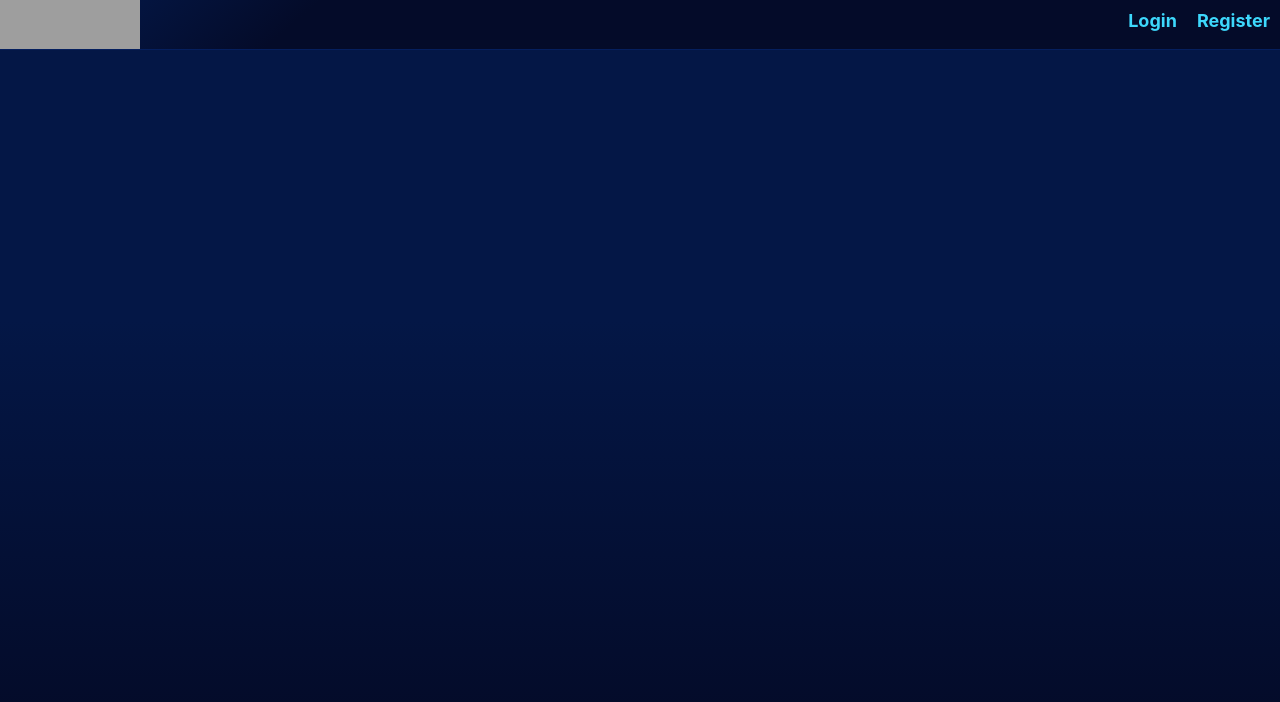
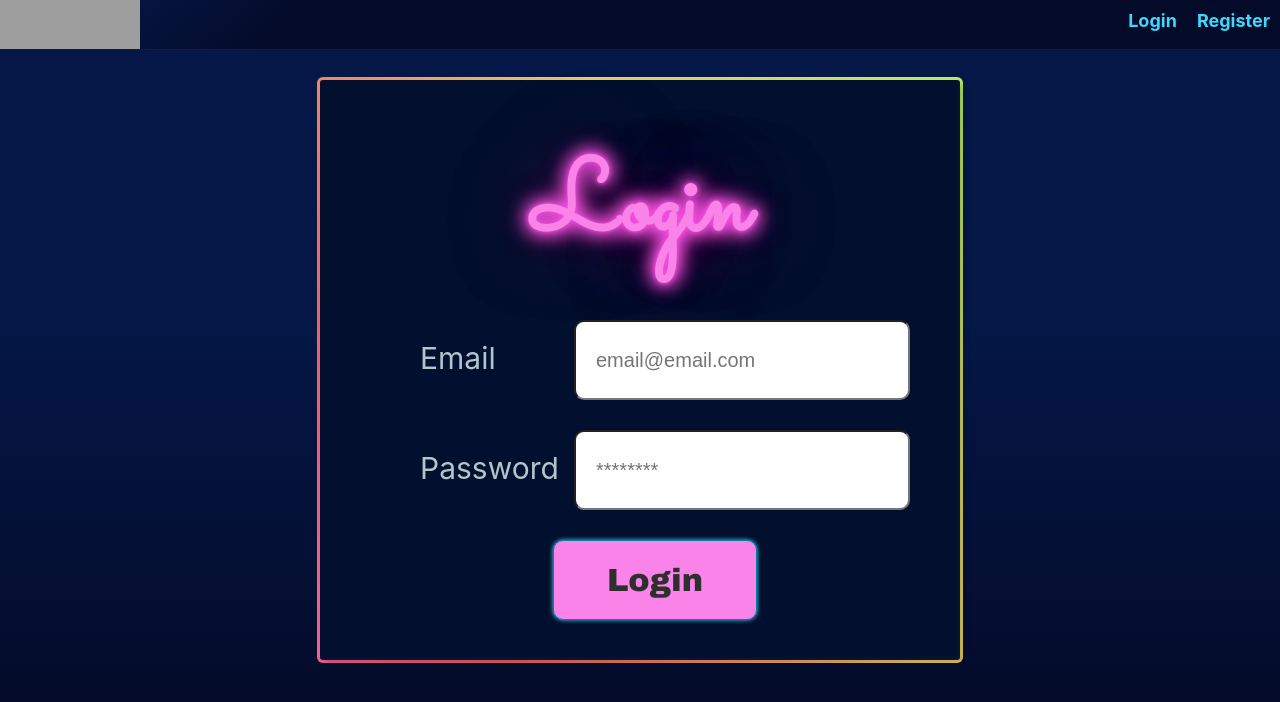
Before and after one commit to kathyswu/Quizzr-frontend, a React (Create React App) app: page /login in a window 1280 px wide. Shown: the top 702 px of the page. Built offline with nearby package versions, Linux system fonts and the light colour scheme; grey boxes are pictures that could not be loaded.

Commit message:
Add home and login form styling

```diff
--- a/src/components/Nav/Nav.jsx
+++ b/src/components/Nav/Nav.jsx
@@ -9,8 +9,8 @@ function Nav(props) {
         <Link to="" className="logo"><img src="https://i.imgur.com/spEqEvR.png" /></Link>
       </section>
       <section>
-        <Link to="">Login</Link>
-        <Link to="">Register</Link>
+        <Link to="/login">Login</Link>
+        <Link to="/register">Register</Link>
       </section>
     </div>
   );
--- a/src/config/routes.js
+++ b/src/config/routes.js
@@ -1,12 +1,14 @@
 import React from "react";
 import { Switch, Route, Redirect } from "react-router-dom";
 
-import { Home } from "../pages";
+import { Home, Login, Register } from "../pages";
 
 function Routes(props) {
   return (
     <Switch>
       <Route exact path="/" component={Home} />
+      <Route exact path="/login" component={Login} />
+      <Route exact path="/register" component={Register} />
     </Switch>
   );
 }
--- a/src/pages/Home/Home.jsx
+++ b/src/pages/Home/Home.jsx
@@ -3,7 +3,7 @@ import "./Home.scss";
 const Home = () => {
   return (
     <div className="home">
-      <div className="banner">
+        <div className="banner gradient-border-home">
           <h1>
             <span>W</span>
             <span>E</span>
@@ -46,7 +46,6 @@ const Home = () => {
       <h2>
         play now
       </h2>
-
     </div>
   );
 }
--- a/src/pages/Home/Home.scss
+++ b/src/pages/Home/Home.scss
@@ -20,9 +20,58 @@
   justify-content: center;
   align-items: center;
   background: linear-gradient(to right, #0f0c29, #302b63, #24243e);
-  width: 70%;
+  width: 80%;
   height: 60%;
-  border-radius: 80px;
+  border-radius: 10px;
+}
+
+// Gradient Border by @alphardex on CodePen
+// gradient: https://www.gradientmagic.com/collection/rainbowstandard
+.gradient-border-home {
+  --border-width: 3px;
+
+  position: relative;
+  width: 80%;
+  height: 60%;
+  font-size: 2.5rem;
+  color: v.$text;
+  background-color: darken(v.$base, 5%);
+  box-shadow: -1px -1px 4px rgba(255, 255, 255, 0.05),
+    4px 4px 6px rgba(0, 0, 0, 0.2),
+    inset -1px -1px 4px rgba(255, 255, 255, 0.05),
+    inset 1px 1px 1px rgba(0, 0, 0, 0.1);
+  border-radius: 10px;
+
+  &::after {
+    position: absolute;
+    content: "";
+    top: calc(-1 * var(--border-width));
+    left: calc(-1 * var(--border-width));
+    z-index: -1;
+    width: calc(100% + var(--border-width) * 2);
+    height: calc(100% + var(--border-width) * 2);
+    background: linear-gradient(
+      60deg,
+      hsl(224, 85%, 66%),
+      hsl(269, 85%, 66%),
+      hsl(314, 85%, 66%),
+      hsl(359, 85%, 66%),
+      hsl(44, 85%, 66%),
+      hsl(89, 85%, 66%),
+      hsl(134, 85%, 66%),
+      hsl(179, 85%, 66%)
+    );
+    background-size: 300% 300%;
+    background-position: 0 50%;
+    border-radius: calc(2 * var(--border-width));
+    animation: moveGradient 4s alternate infinite;
+  }
+}
+
+@keyframes moveGradient {
+  50% {
+    background-position: 100% 50%;
+  }
 }
 
 // Glowing Box Effect by @prathkum on CodePen for banner element
@@ -83,8 +132,6 @@ ul {
 }
 
 // Bouncing Words Animation by @arlinacode on CodePen for banner element
-@import url("https://fonts.googleapis.com/css?family=Luckiest+Guy");
-
 $darkertext: darken(v.$text, 40%);
 
 h1 {
@@ -208,9 +255,6 @@ h1 span:nth-child(14) {
 // CSS Neon Sign Effect by @ananyaneogi on CodePen
 @import url("https://fonts.googleapis.com/css?family=Sacramento&display=swap");
 
-$lightpink: lighten(v.$accent, 10%);
-$darkpink: darken(v.$accent, 50%);
-
 h2 {
   font-size: 120px;
   line-height: calc(20px + 20vh);
@@ -256,10 +300,6 @@ h2 {
       0 0 30px rgb(44, 44, 44), 0 0 80px rgb(44, 44, 44),
       0 0 80px rgb(44, 44, 44);
     color: rgb(197, 178, 115);
-    /*color: $lightpink;
-    text-shadow: 0 0 5px v.$accent, 0 0 15px v.$accent, 0 0 25px v.$accent,
-      0 0 20px v.$accent, 0 0 30px $darkpink, 0 0 80px $darkpink,
-      0 0 80px $darkpink;*/
   }
 }
 
@@ -284,9 +324,5 @@ h2 {
       0 0 30px rgb(44, 44, 44), 0 0 80px rgb(44, 44, 44),
       0 0 80px rgb(44, 44, 44);
     color: rgb(197, 178, 115);
-    /*color: $lightpink;
-    text-shadow: 0 0 5px v.$accent, 0 0 15px v.$accent, 0 0 25px v.$accent,
-      0 0 20px v.$accent, 0 0 30px $darkpink, 0 0 80px $darkpink,
-      0 0 80px $darkpink;*/
   }
 }
--- a/src/pages/auth/Login.jsx
+++ b/src/pages/auth/Login.jsx
@@ -1,7 +1,67 @@
 import React, { useState } from "react";
 
+import Auth from "../../models/auth";
+import User from "../../models/user";
+
+import "./auth.scss";
+
+// Recoil
+import { userState } from "../../recoil/user";
+import { useSetRecoilState } from "recoil";
+
 function Login(props) {
+  const [email, setEmail] = useState("");
+  const [password, setPassword] = useState("");
+  const [error, setError] = useState("");
+  const setUser = useSetRecoilState(userState);
 
+  function handleSubmit(event) {
+    // Handle submit
+    event.preventDefault();
+
+    Auth.login({email, password}).then(json => {
+      if (json.status === 400) setError(json.message);
+      if (json.status === 200) {
+        localStorage.setItem("uid", json.token);
+        User.show().then(json => {
+          setUser(json.user);
+          props.history.push("/");
+        });
+      }
+    });
+  }
+
+  return (
+    <div className='form-container gradient-border'>
+      <h3>Login</h3>
+      {error && <h3 style={{ color: "red" }}>{error}</h3>}
+      <form onSubmit={handleSubmit}>
+          <label className='label' htmlFor='email'>
+            Email
+          </label>
+          <input
+            className='input'
+            type='text'
+            name='email'
+            placeholder='email@email.com'
+            onChange={e => setEmail(e.target.value)}
+            value={email}
+          />
+          <label className='label' htmlFor='password'>
+            Password
+          </label>
+          <input
+            className='input'
+            type='password'
+            name='password'
+            placeholder='********'
+            onChange={e => setPassword(e.target.value)}
+            value={password}
+          />
+        <input className='button' type='submit' value='Login' />
+      </form>
+    </div>
+  );
 }
 
 export default Login;
--- /dev/null
+++ b/src/pages/auth/auth.scss
@@ -0,0 +1,159 @@
+@use "../../variables" as v;
+
+.form-container {
+  display: grid;
+  grid-template-columns: 100%;
+  grid-template-rows: 200px 300px;
+  width: 50%;
+  margin: 0 auto;
+  border-radius: 20px;
+  padding: 40px 80px;
+
+  // CSS Neon Sign Effect by @ananyaneogi on CodePen
+  $lightpink: lighten(v.$accent, 10%);
+  $darkpink: darken(v.$accent, 50%);
+
+  h3 {
+    font-size: 100px;
+    line-height: calc(20px + 20vh);
+    text-shadow: 0 0 5px #555, 0 0 15px #555, 0 0 25px #555, 0 0 20px #555,
+      0 0 30px rgb(44, 44, 44), 0 0 80px rgb(44, 44, 44),
+      0 0 80px rgb(44, 44, 44);
+    color: $lightpink;
+    font-family: "Sacramento", cursive;
+    text-align: center;
+    animation: blink 12s infinite;
+    -webkit-animation: blink 12s infinite;
+    margin: 0 auto;
+
+    @-webkit-keyframes blink {
+      20%,
+      24%,
+      55% {
+        color: #111;
+        text-shadow: none;
+      }
+
+      0%,
+      19%,
+      21%,
+      23%,
+      25%,
+      54%,
+      56%,
+      100% {
+        color: $lightpink;
+        text-shadow: 0 0 5px v.$accent, 0 0 15px v.$accent, 0 0 25px v.$accent,
+          0 0 20px v.$accent, 0 0 30px $darkpink, 0 0 80px $darkpink,
+          0 0 80px $darkpink;
+      }
+    }
+
+    @keyframes blink {
+      20%,
+      24%,
+      55% {
+        color: #111;
+        text-shadow: none;
+      }
+
+      0%,
+      19%,
+      21%,
+      23%,
+      25%,
+      54%,
+      56%,
+      100% {
+        color: $lightpink;
+        text-shadow: 0 0 5px v.$accent, 0 0 15px v.$accent, 0 0 25px v.$accent,
+          0 0 20px v.$accent, 0 0 30px $darkpink, 0 0 80px $darkpink,
+          0 0 80px $darkpink;
+      }
+    }
+  }
+}
+
+form {
+  display: grid;
+  grid-template-columns: 30% 70%;
+  grid-template-rows: 1fr 1fr 1fr;
+  gap: 30px;
+
+  .label {
+    padding: 20px;
+    grid-column: 1 / 1;
+    font-size: 30px;
+    text-align: left;
+  }
+
+  .input {
+    padding: 20px;
+    grid-column-start: 2;
+    grid-column-end: 3;
+    font-size: 20px;
+    border-radius: 10px;
+  }
+
+  .button {
+    grid-column: 1 / span 2;
+    font-size: 32px;
+    border-radius: 10px;
+    color: rgb(47, 47, 47);
+    width: 40%;
+    margin: 0 auto;
+    background: lighten(v.$accent, 10%);
+    border: 1px solid darken(v.$highlight, 30%);
+    box-shadow: 0px 0px 4px 0px v.$highlight;
+    font-family: "Arial Black", sans-serif;
+  }
+}
+
+// Gradient Border by @alphardex on CodePen
+// gradient: https://www.gradientmagic.com/collection/rainbowstandard
+.gradient-border {
+  --border-width: 3px;
+
+  position: relative;
+  width: 50%;
+  height: 70%;
+  font-size: 2.5rem;
+  color: v.$text;
+  background-color: darken(v.$base, 5%);
+  box-shadow: -1px -1px 4px rgba(255, 255, 255, 0.05),
+    4px 4px 6px rgba(0, 0, 0, 0.2),
+    inset -1px -1px 4px rgba(255, 255, 255, 0.05),
+    inset 1px 1px 1px rgba(0, 0, 0, 0.1);
+  border-radius: var(--border-width);
+
+  &::after {
+    position: absolute;
+    content: "";
+    top: calc(-1 * var(--border-width));
+    left: calc(-1 * var(--border-width));
+    z-index: -1;
+    width: calc(100% + var(--border-width) * 2);
+    height: calc(100% + var(--border-width) * 2);
+    background: linear-gradient(
+      60deg,
+      hsl(224, 85%, 66%),
+      hsl(269, 85%, 66%),
+      hsl(314, 85%, 66%),
+      hsl(359, 85%, 66%),
+      hsl(44, 85%, 66%),
+      hsl(89, 85%, 66%),
+      hsl(134, 85%, 66%),
+      hsl(179, 85%, 66%)
+    );
+    background-size: 300% 300%;
+    background-position: 0 50%;
+    border-radius: calc(2 * var(--border-width));
+    animation: moveGradient 4s alternate infinite;
+  }
+}
+
+@keyframes moveGradient {
+  50% {
+    background-position: 100% 50%;
+  }
+}
--- a/src/pages/index.js
+++ b/src/pages/index.js
@@ -1 +1,3 @@
 export { default as Home } from "./Home/Home";
+export { default as Login } from "./auth/Login";
+export { default as Register } from "./auth/Register";
--- /dev/null
+++ b/src/recoil/user.js
@@ -0,0 +1,14 @@
+import { atom, selector } from "recoil";
+
+export const userState = atom({
+  key: "userState",
+  default: null,
+});
+
+export const loggedInState = selector({
+  key: "loggedInState",
+  get: ({ get }) => {
+    const user = get(userState);
+    return user ? true : false;
+  },
+});
```
Lines whose indentation alone changed are shown as unchanged.
